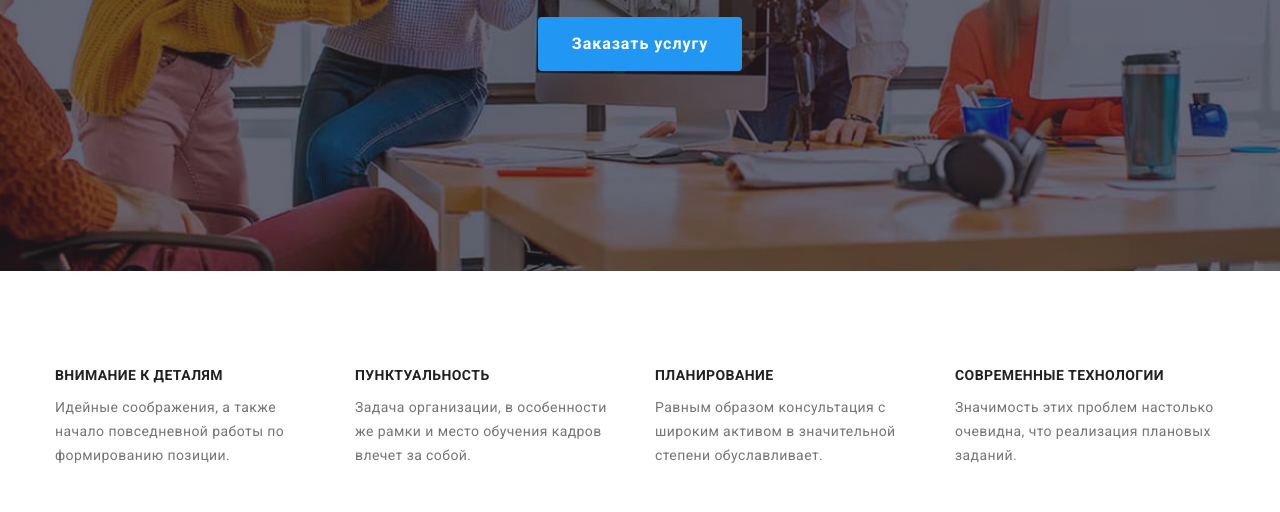
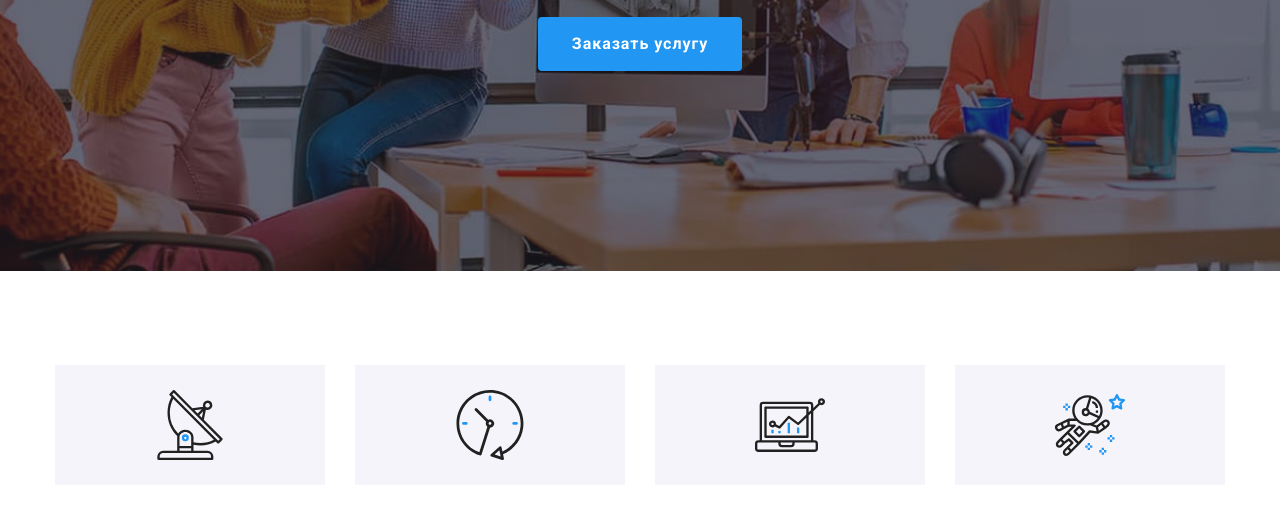
Before and after one commit to NazariiYovenko/goit-markup-hw-04, a plain HTML site: page index.html in a window 1280 px wide. Shown: the part 426-938 px from the top of the page. Drawn offline with nearby package versions, Linux system fonts and the light colour scheme.

Commit message:
Add benefits icon

```diff
--- a/css/styles.css
+++ b/css/styles.css
@@ -272,6 +272,17 @@ img {
   margin-right: 30px;
 }
 
+.benefits-icon {
+  background-color: var(--secondary-background-color);
+  width: 270px;
+  height: 120px;
+  align-items: center;
+  display: flex;
+  align-items: center;
+  justify-content: center;
+  margin-bottom: 30px;
+}
+
 .benefits .title {
   margin-bottom: 10px;
 
--- a/index.html
+++ b/index.html
@@ -64,24 +64,44 @@
           <h2 class="visually-hidden">Наши преимущества</h2>
           <ul class="list">
             <li class="item">
+              <div class="benefits-icon">
+                <svg height="70" weight="70">
+                  <use href="./images/icons.svg#icon-antenna"></use>
+                </svg>
+              </div>
               <h3 class="title">Внимание к деталям</h3>
               <p class="text">
                 Идейные соображения, а также начало повседневной работы по формированию позиции.
               </p>
             </li>
             <li class="item">
+              <div class="benefits-icon">
+                <svg height="70" weight="70">
+                  <use href="./images/icons.svg#icon-clock"></use>
+                </svg>
+              </div>
               <h3 class="title">Пунктуальность</h3>
               <p class="text">
                 Задача организации, в особенности же рамки и место обучения кадров влечет за собой.
               </p>
             </li>
             <li class="item">
+              <div class="benefits-icon">
+                <svg height="70" weight="70">
+                  <use href="./images/icons.svg#icon-diagram"></use>
+                </svg>
+              </div>
               <h3 class="title">Планирование</h3>
               <p class="text">
                 Равным образом консультация с широким активом в значительной степени обуславливает.
               </p>
             </li>
             <li class="item">
+              <div class="benefits-icon">
+                <svg height="70" weight="70">
+                  <use href="./images/icons.svg#icon-astronaut"></use>
+                </svg>
+              </div>
               <h3 class="title">Современные технологии</h3>
               <p class="text">
                 Значимость этих проблем настолько очевидна, что реализация плановых заданий.
```
